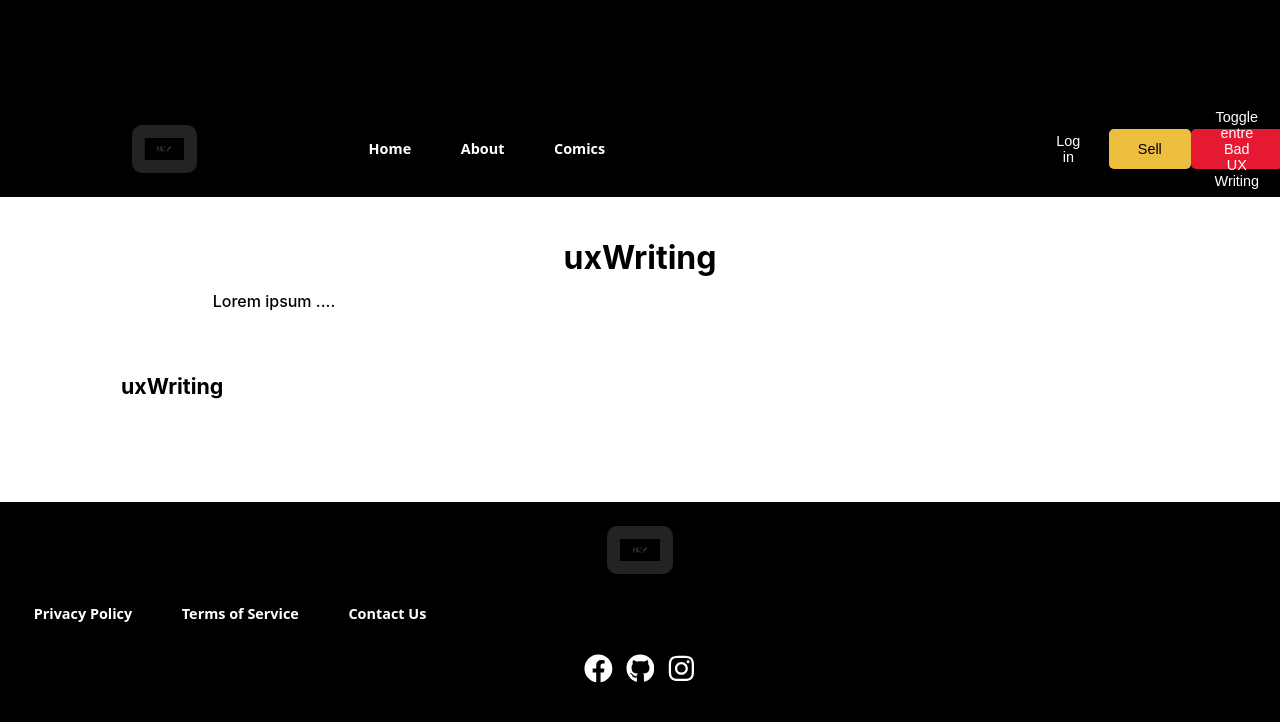
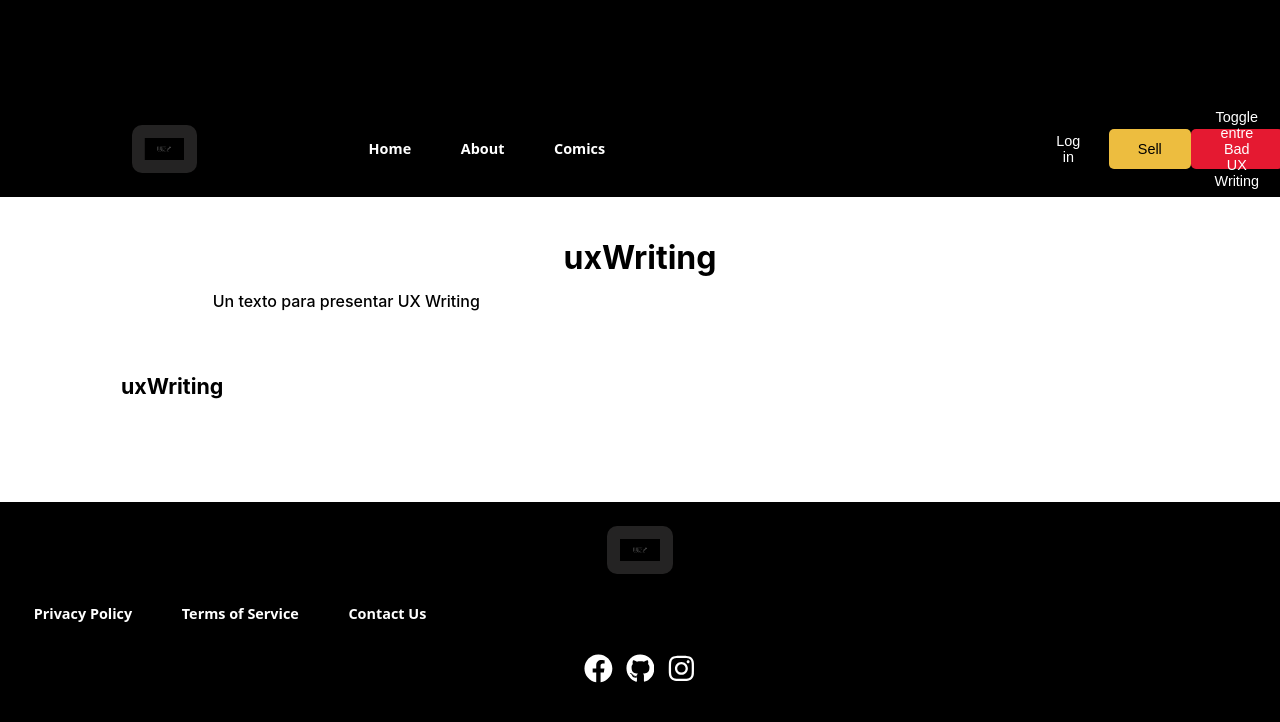
Before and after one commit to einartech/ux-writing, a React (Vite) app: page /ux-writing in a window 1280 px wide. Shown: the top 722 px of the page. Built offline with nearby package versions, Linux system fonts and the light colour scheme.

Commit message:
Merge dev into feature/Language-toggle

```diff
--- a/src/pages/ux-writing/uxWriting.jsx
+++ b/src/pages/ux-writing/uxWriting.jsx
@@ -11,7 +11,7 @@ export default function UxWriting() {
         <h2>uxWriting</h2>
 
         <p>
-        Lorem ipsum ....
+        Un texto para presentar UX Writing
         </p>
 
         <h6 className={styles.blueTitle}>uxWriting</h6>
```
